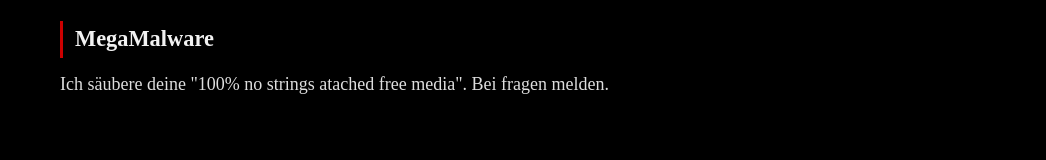
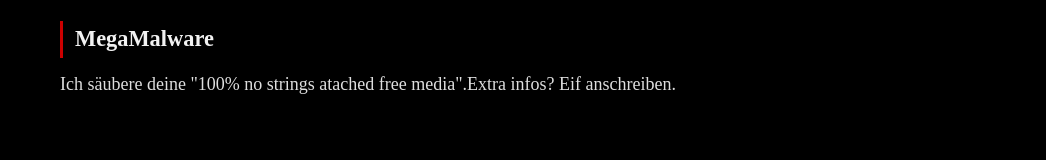
Before and after one commit to w4hkn/GratisGeld, a plain HTML site: page projekte.html in a window 1280 px wide. Shown: the part 1222-1382 px from the top of the page, without its empty margins (234-1280 px from the left). Drawn offline with Linux system fonts and the light colour scheme.

Commit message:
Revise MegaMalware description text
Updated the description in the MegaMalware section for clarity.

```diff
--- a/projekte.html
+++ b/projekte.html
@@ -57,7 +57,7 @@
 
     <section class="content-block">
       <h2>MegaMalware</h2>
-      <p>Ich säubere deine "100% no strings atached free media". Bei fragen melden.</p>
+      <p>Ich säubere deine "100% no strings atached free media".Extra infos? Eif anschreiben.</p>
     </section>
   </main>
 
```
